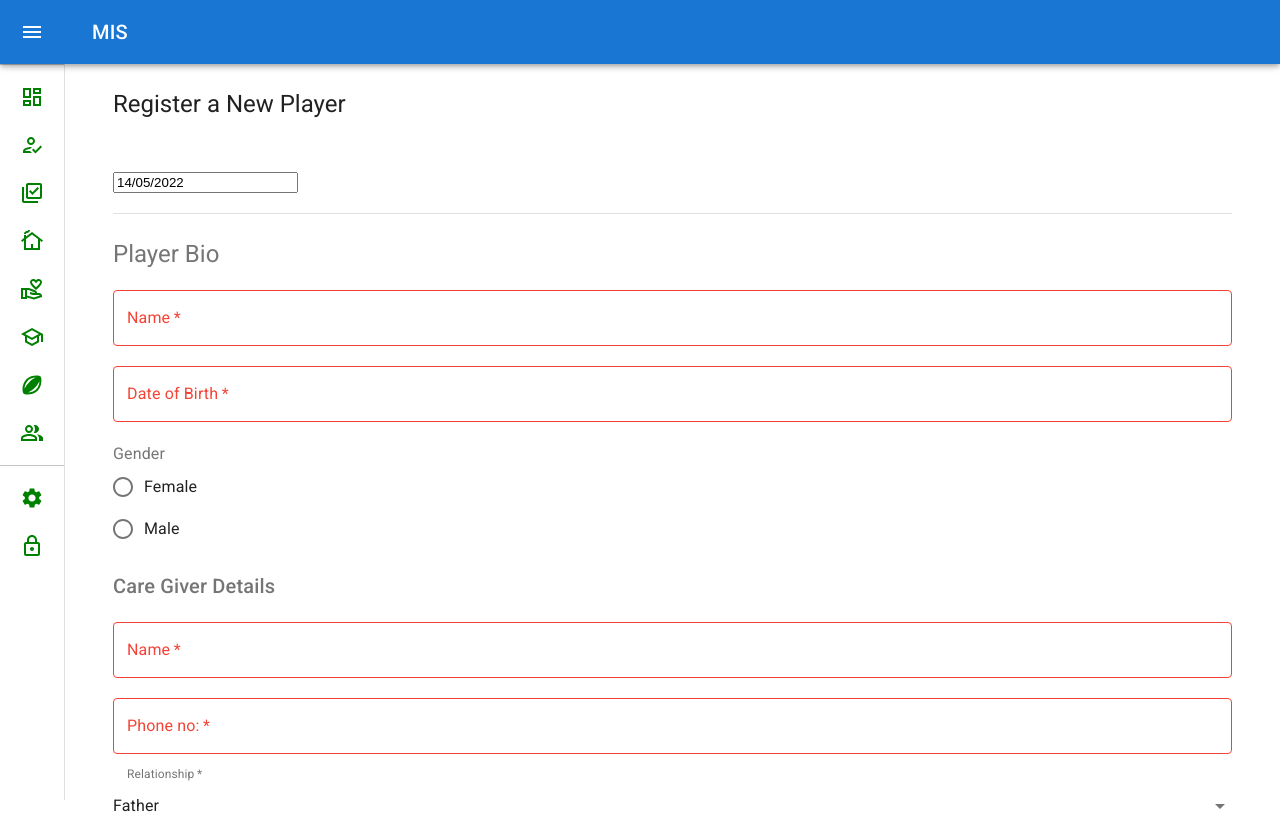
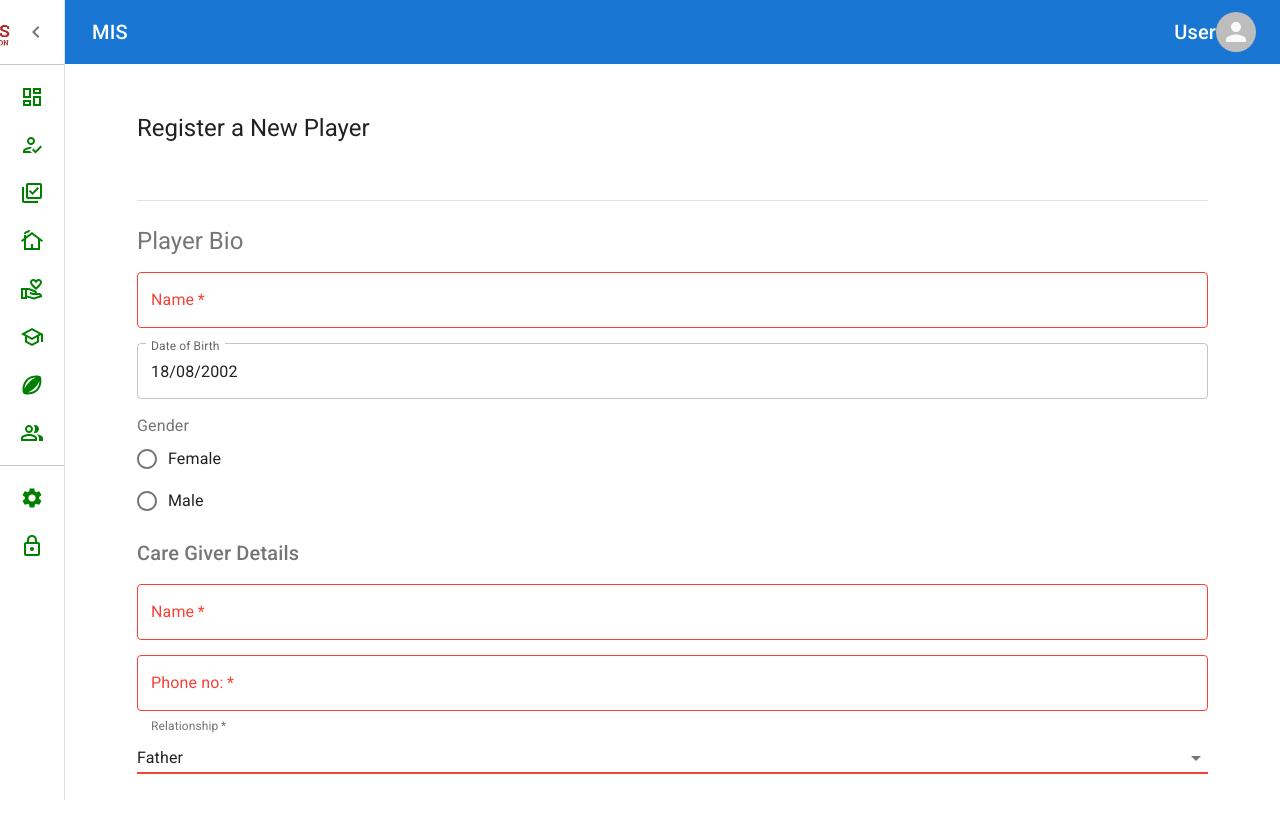
Before and after one commit to nashthecoder/mis-srf-beta, a React (Create React App) app: page /register in a window 1280 px wide. Shown: the top 814 px of the page. Built offline with nearby package versions, Linux system fonts and the light colour scheme.

Commit message:
added git server link

```diff
--- a/data/db.json
+++ /dev/null
@@ -1,93 +0,0 @@
-{
-  "players": [
-    {
-      "name": "Maria Juma",
-      "dateOfBirth": "12-11-2012",
-      "gender": "female",
-      "caregiverName": "Joseph Juma",
-      "phone1": "0721778899",
-      "relationship": "Father",
-      "clinic": "Eastlands",
-      "team": "Under 10s",
-      "id": 1
-    },
-    {
-      "name": "James Juma",
-      "dateOfBirth": "12-11-2007",
-      "gender": "male",
-      "caregiverName": "Joseph Juma",
-      "phone1": "0721778899",
-      "relationship": "Father",
-      "clinic": "Eastlands",
-      "team": "Under 16s",
-      "id": 2
-    },
-    {
-      "name": "Jim Juma",
-      "dateOfBirth": "12-11-2007",
-      "gender": "male",
-      "caregiverName": "Joseph Juma",
-      "phone1": "0721778899",
-      "relationship": "Father",
-      "clinic": "Eastlands",
-      "team": "Under 16s",
-      "id": 3
-    },
-    {
-      "name": "Jack Juma",
-      "dateOfBirth": "12-11-2007",
-      "gender": "male",
-      "caregiverName": "Joseph Juma",
-      "phone1": "0721778899",
-      "relationship": "Father",
-      "clinic": "Eastlands",
-      "team": "Under 16s",
-      "id": 4
-    },
-    {
-      "name": "Chepkoech Olivia",
-      "dateOfBirth": "12/12/2011",
-      "gender": "female",
-      "phone1": "074989898",
-      "caregiverName": "Mama Olivia",
-      "relationship": "Mother",
-      "clinic": "Kangemi",
-      "team": "Under 12s",
-      "id": 5
-    },
-    {
-      "name": "naijeria toweett",
-      "dateOfBirth": "12/11/1974",
-      "gender": "female",
-      "phone1": "0721787043",
-      "caregiverName": "Mama naijeria",
-      "relationship": "Mother",
-      "clinic": "Kangemi",
-      "team": "Under 12s",
-      "id": 6
-    },
-    {
-      "name": "Naijeria Toweett",
-      "dateOfBirth": "12/11/2011",
-      "gender": "female",
-      "phone1": "0722787878",
-      "caregiverName": "Mama Naijeria",
-      "relationship": "Mother",
-      "clinic": "Kangemi",
-      "team": "Senior",
-      "id": 7
-    },
-    {
-      "date": "12/5/48",
-      "clinic": "Kibera",
-      "team": "Ngewe Primary",
-      "id": 8
-    },
-    {
-      "date": "12/3/22",
-      "clinic": "Kangemi",
-      "team": "Heideimarie Primary",
-      "id": 9
-    }
-  ]
-}
--- a/package.json
+++ b/package.json
@@ -10,13 +10,18 @@
     "@material-ui/icons": "^4.11.3",
     "@material-ui/lab": "^4.0.0-alpha.61",
     "@mui/icons-material": "^5.6.2",
+    "@mui/material": "^5.8.0",
+    "@mui/system": "^5.8.0",
+    "@mui/x-date-pickers": "^5.0.0-alpha.3",
     "@testing-library/jest-dom": "^5.11.9",
     "@testing-library/react": "^11.2.5",
     "@testing-library/user-event": "^12.7.1",
+    "final-form": "^4.20.7",
     "json-server": "^0.17.0",
     "react": "^17.0.1",
     "react-datepicker": "^4.7.0",
     "react-dom": "^17.0.1",
+    "react-final-form": "^6.5.9",
     "react-router-dom": "^5.2.0",
     "react-scripts": "^5.0.1",
     "redux-form": "^8.3.8",
--- a/src/App.js
+++ b/src/App.js
@@ -56,7 +56,6 @@ function App() {
           <Route path="/admin">
             <Admin />
           </Route>
-
           {/* AppBar */}
           <Route path="/login">
             <Login />
--- /dev/null
+++ b/src/components/DatePicker.js
@@ -0,0 +1,50 @@
+import * as React from 'react';
+import Stack from '@mui/material/Stack';
+import TextField from '@mui/material/TextField';
+import { AdapterDateFns } from '@mui/x-date-pickers/AdapterDateFns';
+import { LocalizationProvider } from '@mui/x-date-pickers/LocalizationProvider';
+// import { TimePicker } from '@mui/x-date-pickers/TimePicker';
+// import { DateTimePicker } from '@mui/x-date-pickers/DateTimePicker';
+// import { DesktopDatePicker } from '@mui/x-date-pickers/DesktopDatePicker';
+import { MobileDatePicker } from '@mui/x-date-pickers/MobileDatePicker';
+
+export default function MaterialUIPickers() {
+    const [value, setValue] = React.useState(new Date('2002-08-18'));
+
+    const handleChange = (newValue) => {
+        setValue(newValue);
+    };
+
+    return (
+        <LocalizationProvider dateAdapter={AdapterDateFns}>
+            <Stack spacing={3}>
+                {/* <DesktopDatePicker
+                label="Date desktop"
+                inputFormat="MM/dd/yyyy"
+                value={value}
+                onChange={handleChange}
+                renderInput={(params) => <TextField {...params} />}
+                /> */}
+                <MobileDatePicker
+                label="Date of Birth"
+                inputFormat="dd/MM/yyyy"
+                value={value}
+                onChange={handleChange}
+                renderInput={(params) => <TextField {...params} />}
+                />
+                {/* <TimePicker
+                label="Time"
+                value={value}
+                onChange={handleChange}
+                renderInput={(params) => <TextField {...params} />}
+                />
+                <DateTimePicker
+                label="Date&Time picker"
+                value={value}
+                onChange={handleChange}
+                renderInput={(params) => <TextField {...params} />}
+                /> */}
+            </Stack>
+        </LocalizationProvider>
+    );
+}
--- a/src/components/Layout.js
+++ b/src/components/Layout.js
@@ -7,7 +7,7 @@ import { makeStyles } from '@material-ui/core'
 
 import Box from '@mui/material/Box'
 import MuiDrawer from '@mui/material/Drawer'
-import MuiAppBar from '@mui/material/AppBar'
+import AppBar from '@mui/material/AppBar'
 import Toolbar from '@mui/material/Toolbar'
 import List from '@mui/material/List'
 import CssBaseline from '@mui/material/CssBaseline'
@@ -34,18 +34,33 @@ import DashboardOutlinedIcon from '@mui/icons-material/DashboardOutlined'
 import HowToRegOutlinedIcon from '@material-ui/icons/HowToRegOutlined'
 import SettingsIcon from '@mui/icons-material/Settings'
 import LockOutlinedIcon from '@material-ui/icons/LockOutlined'
+import Avatar from '@material-ui/core/Avatar'
 
+const drawerWidth = 190;
 
-const useStyles = makeStyles({
+const useStyles = makeStyles((theme) => {
+    return {
+        page: {
+            background: 'f9f9f9',
+            padding:theme.spacing(3),
+        },
         btn: {
             color: '#018934'
         },
         active: {
             background: '#f4f4f4'
+        },
+        appbar: {
+            marginLeft: drawerWidth,
+            width: `calc(100% - ${drawerWidth}px)`
+        },
+        title: {
+            flexGrow:1
+        },
+        toolbar: theme.mixins.toolbar
     }
 })
 
-const drawerWidth = 190;
 
 const openedMixin = (theme) => ({
     width: drawerWidth,
@@ -77,23 +92,23 @@ const DrawerHeader = styled('div')(({ theme }) => ({
     ...theme.mixins.toolbar,
 }));
 
-const AppBar = styled(MuiAppBar, {
-    shouldForwardProp: (prop) => prop !== 'open',
-    })(({ theme, open }) => ({
-    zIndex: theme.zIndex.drawer + 1,
-    transition: theme.transitions.create(['width', 'margin'], {
-        easing: theme.transitions.easing.sharp,
-        duration: theme.transitions.duration.leavingScreen,
-    }),
-...(open && {
-    marginLeft: drawerWidth,
-    width: `calc(100% - ${drawerWidth}px)`,
-    transition: theme.transitions.create(['width', 'margin'], {
-        easing: theme.transitions.easing.sharp,
-        duration: theme.transitions.duration.enteringScreen,
-    }),
-    }),
-}));
+// const AppBar = styled(AppBar, {
+//     shouldForwardProp: (prop) => prop !== 'open',
+//     })(({ theme, open }) => ({
+//     zIndex: theme.zIndex.drawer + 1,
+//     transition: theme.transitions.create(['width', 'margin'], {
+//         easing: theme.transitions.easing.sharp,
+//         duration: theme.transitions.duration.leavingScreen,
+//     }),
+// ...(open && {
+//     marginLeft: drawerWidth,
+//     width: `calc(100% - ${drawerWidth}px)`,
+//     transition: theme.transitions.create(['width', 'margin'], {
+//         easing: theme.transitions.easing.sharp,
+//         duration: theme.transitions.duration.enteringScreen,
+//     }),
+//     }),
+// }));
 
 const Drawer = styled(MuiDrawer, { shouldForwardProp: (prop) => prop !== 'open' })(
 ({ theme, open }) => ({
@@ -190,7 +205,11 @@ export default function Layout({children}) {
 return (
     <Box sx={{ display: 'flex' }}>
         <CssBaseline />
-        <AppBar position="fixed" open={open}>
+        <AppBar
+            className={classes.appbar}
+            elevation={0}
+            position="fixed"
+            open={open}>
         <Toolbar>
             <IconButton
                 color="inherit"
@@ -204,9 +223,18 @@ return (
             >
                 <MenuIcon />
             </IconButton>
-            <Typography variant="h6" noWrap component="div">
+            <Typography
+                className={classes.title}
+                variant="h6"
+                noWrap component="div">
                 MIS
             </Typography>
+            <Typography
+                variant="h6"
+                noWrap component="div">
+                User
+            </Typography>
+            <Avatar />
             </Toolbar>
         </AppBar>
         <Drawer variant="permanent" open={open}>
@@ -283,8 +311,10 @@ return (
         </Drawer>
         <Box component="main" sx={{ flexGrow: 1, p: 3 }}>
             <DrawerHeader />
-            <div>
+            <div className={classes.page}>
+                <div className={classes.toolbar}>
                 { children }
+                </div>
             </div>
         </Box>
     </Box>
--- a/src/pages/Login.js
+++ b/src/pages/Login.js
@@ -0,0 +1,7 @@
+import React from 'react'
+
+export default function Login() {
+  return (
+    <div>Login</div>
+  )
+}
--- a/src/pages/Players.js
+++ b/src/pages/Players.js
@@ -6,7 +6,7 @@ export default function Players() {
   const [players, setPlayers] = useState([]);
 
   useEffect(() => {
-    fetch('http://localhost:8000/players')
+    fetch('https://my-json-server.typicode.com/nashthecoder/srf-mis-beta.db/players')
       .then(res => res.json())
       .then(data => setPlayers(data))
   }, [])
--- a/src/pages/Register.js
+++ b/src/pages/Register.js
@@ -2,7 +2,7 @@ import React, { useState } from 'react'
 import Typography from '@material-ui/core/Typography'
 import Button from '@material-ui/core/Button'
 import Container from '@material-ui/core/Container'
-import DatePicker from 'react-datepicker'
+import DatePicker from '../components/DatePicker'
 import 'react-datepicker/dist/react-datepicker.css'
 import KeyboardArrowRightIcon from '@material-ui/icons/KeyboardArrowRight'
 import { makeStyles, TextField  } from '@material-ui/core/'
@@ -18,8 +18,8 @@ import Divider from '@material-ui/core/Divider'
 // }
 const useStyles = makeStyles({
 field: {
-  marginTop: 20,
-  marginBottom: 20,
+  marginTop: 15,
+  marginBottom: 15,
   display: 'block'
 },
 Typography: {
@@ -35,7 +35,6 @@ btn: {
 export default function Register() {
   const classes = useStyles()
   const history = useHistory()
-  const [startDate, setStartDate] = useState(new Date());
   const[ name, setName] = useState('')
   const[ dateOfBirth, setDateOfBirth] = useState('')
   const[ gender, setGender] = useState('female')
@@ -56,6 +55,7 @@ export default function Register() {
   const handleSubmit = (e) => {
     e.preventDefault()
     setNameError(false)
+    setDateOfBirth(false)
     setDateOfBirthError(false)
     setGenderError(false)
     setCaregiverNameError(false)
@@ -106,7 +106,7 @@ export default function Register() {
       relationship &&
       clinic &&
       team) {
-        fetch('http://localhost:8000/players', {
+        fetch('https://my-json-server.typicode.com/nashthecoder/srf-mis-beta.db/players', {
           method: 'POST',
           headers: {"Content-type": "application/json"},
           body: JSON.stringify({
@@ -132,7 +132,7 @@ export default function Register() {
         Register a New Player
       </Typography>
       <br/>
-      <DatePicker className={classes.field} dateFormat="dd/MM/yyyy" selected={startDate} onChange={(date) => setStartDate(date)} />
+
       <br/>
       <Divider />
       <br/>
@@ -155,12 +155,7 @@ export default function Register() {
         required
         error={nameError}
         />
-        <TextField
-          onChange={(e) => setDateOfBirth(e.target.value)}
-        className={classes.field}
-        label="Date of Birth"
-        variant="outlined"
-        fullWidth
+        <DatePicker
         required
         error={dateOfBirthError}
         />
```
Also changed, not shown: 1 other file (tests, documents, lock files or other folders). Lines whose indentation alone changed are shown as unchanged.
